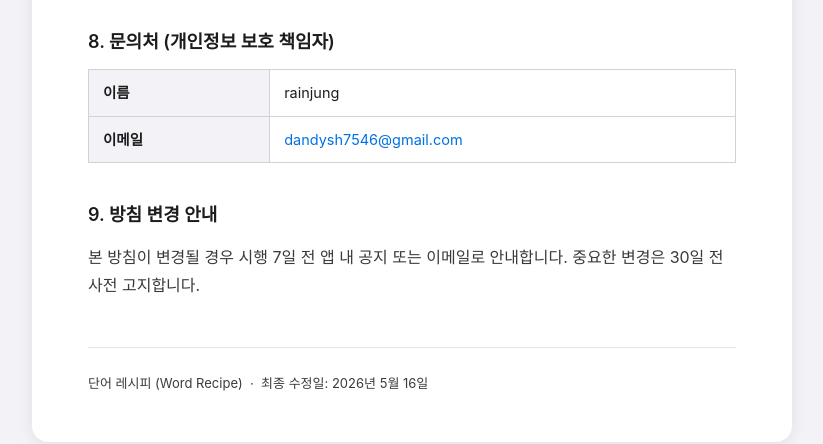
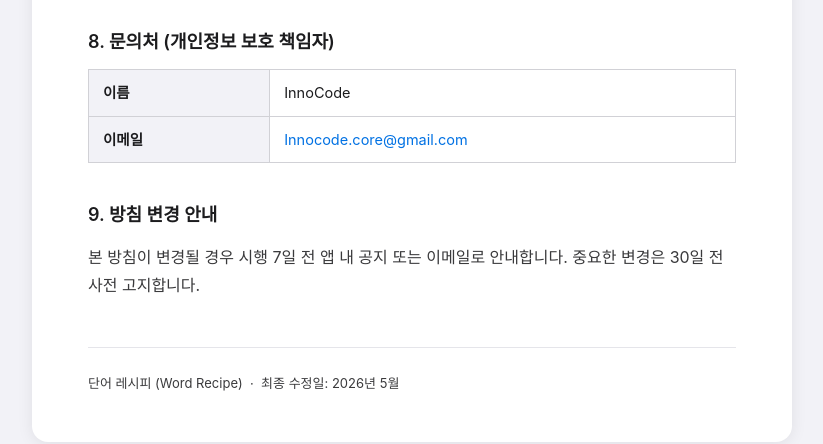
Before and after one commit to rainjung/word-recipe-privacy, a plain HTML site: page index.html in a window 1280 px wide. Shown: the part 2097-2541 px from the top of the page, without its empty margins (228-1051 px from the left). Drawn offline with Linux system fonts and the light colour scheme.

Commit message:
Update index.html

```diff
--- a/index.html
+++ b/index.html
@@ -206,11 +206,11 @@
   <table>
     <tr>
       <th>이름</th>
-      <td>rainjung</td>
+      <td>InnoCode</td>
     </tr>
     <tr>
       <th>이메일</th>
-      <td><a href="mailto:dandysh7546@gmail.com">dandysh7546@gmail.com</a></td>
+      <td><a href="mailto:Innocode.core@gmail.com">Innocode.core@gmail.com</a></td>
     </tr>
   </table>
 
@@ -222,7 +222,7 @@
   </p>
 
   <footer>
-    <p>단어 레시피 (Word Recipe) &nbsp;·&nbsp; 최종 수정일: 2026년 5월 16일</p>
+    <p>단어 레시피 (Word Recipe) &nbsp;·&nbsp; 최종 수정일: 2026년 5월 </p>
   </footer>
 
 </div>
```
